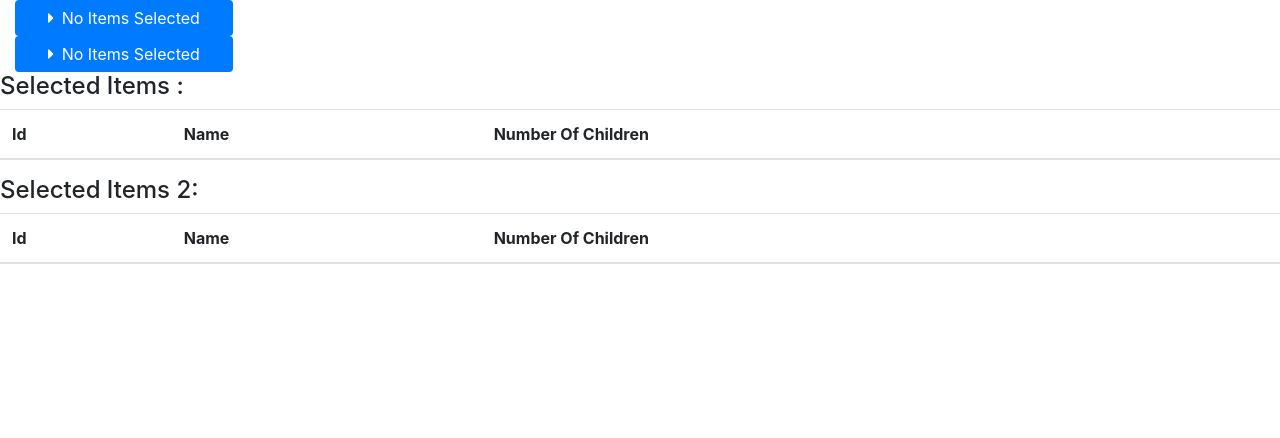
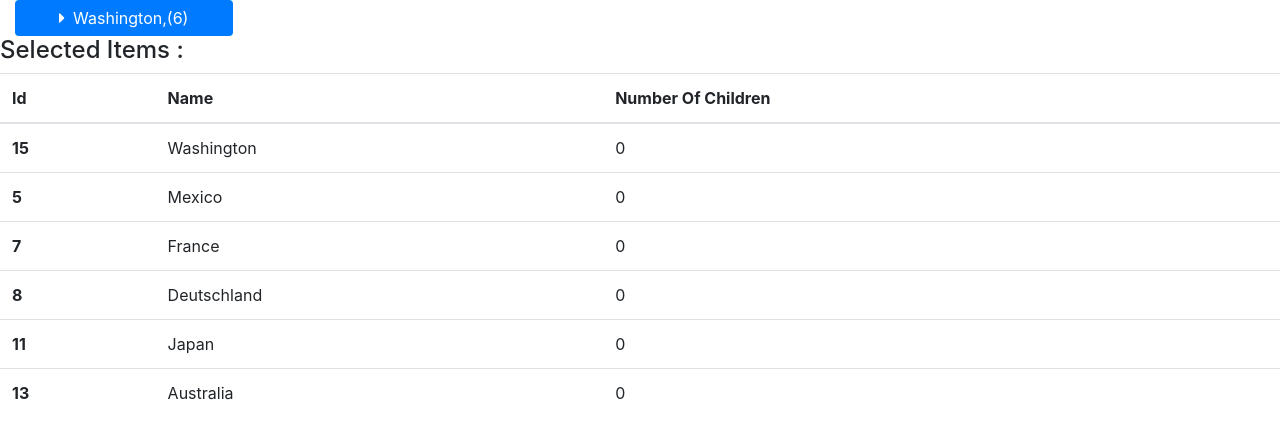
Before and after one commit to Zokelion/ngx-multiselect, an Angular app: page / in a window 1280 px wide. Shown: the top 438 px of the page. Built offline with nearby package versions, Linux system fonts and the light colour scheme.

Commit message:
fix app.html

```diff
--- a/src/app/app.component.html
+++ b/src/app/app.component.html
@@ -2,19 +2,6 @@
     <ngx-multiselect
         (itemSelected)="childSelected($event)"
         [items]="paramItems"
-        [selectAllButtonLabel]="'Select All'"
-        [unSelectAllButtonLabel]="'Unselect All'"
-        [defaultToggleButtonLabel]="'No Items Selected'"
-        [placeholder]="'Search Items'"
-        [toggleBtnClass]="'btn-primary w-75'"
-        [toggleContentClass]="'w-100'"
-        [enableAnimation]="true"
-    ></ngx-multiselect>
-</div>
-<div class="col-3">
-    <ngx-multiselect
-        (itemSelected)="childSelected2($event)"
-        [items]="paramItems2"
         [selectAllButtonLabel]="'Select All'"
         [unSelectAllButtonLabel]="'Unselect All'"
         [defaultToggleButtonLabel]="'No Items Selected'"
@@ -43,22 +30,5 @@
                 </tr>
             </tbody>
         </table>
-        <h4>Selected Items 2:</h4>
-        <table class="table">
-            <thead>
-                <tr>
-                    <th scope="col">Id</th>
-                    <th scope="col">Name</th>
-                    <th scope="col">Number Of Children</th>
-                </tr>
-            </thead>
-            <tbody>
-                <tr *ngFor="let item of selectedItems2">
-                    <th>{{ item.id }}</th>
-                    <td>{{ item.name }}</td>
-                    <td>{{ item.children.length }}</td>
-                </tr>
-            </tbody>
-        </table>
     </div>
 </div>
--- a/src/app/app.component.ts
+++ b/src/app/app.component.ts
@@ -9,13 +9,10 @@ import { Item } from 'src/lib/models/item.model';
 export class AppComponent implements OnInit {
     title = 'ngx-multiselect';
     selectedItems: Item[] = [];
-    selectedItems2: Item[] = [];
     paramItems: Item[] = [];
-    paramItems2: Item[] = [];
 
     ngOnInit() {
-        this.paramItems.push(
-            {
+        this.paramItems.push({
             id: 1,
             name: 'World',
             isSelected: false,
@@ -45,7 +42,7 @@ export class AppComponent implements OnInit {
                                 {
                                     id: 15,
                                     name: 'Washington',
-                                        isSelected: false,
+                                    isSelected: true,
                                     children: []
                                 }
                             ]
@@ -53,7 +50,7 @@ export class AppComponent implements OnInit {
                         {
                             id: 5,
                             name: 'Mexico',
-                                isSelected: false,
+                            isSelected: true,
                             children: []
                         }
                     ]
@@ -66,13 +63,13 @@ export class AppComponent implements OnInit {
                         {
                             id: 7,
                             name: 'France',
-                                isSelected: false,
+                            isSelected: true,
                             children: []
                         },
                         {
                             id: 8,
-                                name: 'Deutschlanddsdqsdqsdqsdqsdqsdqsdqdqsdqdqsdqsdqds',
-                                isSelected: false,
+                            name: 'Deutschland',
+                            isSelected: true,
                             children: []
                         }
                     ]
@@ -91,7 +88,7 @@ export class AppComponent implements OnInit {
                         {
                             id: 11,
                             name: 'Japan',
-                                isSelected: false,
+                            isSelected: true,
                             children: []
                         }
                     ]
@@ -104,72 +101,16 @@ export class AppComponent implements OnInit {
                         {
                             id: 13,
                             name: 'Australia',
-                                isSelected: false,
+                            isSelected: true,
                             children: []
                         }
                     ]
                 }
             ]
-            },
-            {
-                id: 20,
-                name: 'test',
-                isSelected: false,
-                children: []
-            },
-            {
-                id: 21,
-                name: 'test2',
-                isSelected: false,
-                children: []
-            },
-            {
-                id: 24,
-                name: 'test3',
-                isSelected: false,
-                children: []
-            },
-            {
-                id: 26,
-                name: 'test4',
-                isSelected: false,
-                children: []
-            }
-        );
-
-        this.paramItems2.push(
-            {
-                id: 20,
-                name: 'test',
-                isSelected: false,
-                children: []
-            },
-            {
-                id: 21,
-                name: 'test2',
-                isSelected: false,
-                children: []
-            },
-            {
-                id: 24,
-                name: 'test3',
-                isSelected: false,
-                children: []
-            },
-            {
-                id: 26,
-                name: 'test4',
-                isSelected: false,
-                children: []
-            }
-        );
+        });
     }
 
     public childSelected(eventItem: ItemSelectedEvent): void {
         this.selectedItems = eventItem.selectedItems;
     }
-
-    public childSelected2(eventItem2: ItemSelectedEvent): void {
-        this.selectedItems2 = eventItem2.selectedItems;
 }
-}
```
Lines whose indentation alone changed are shown as unchanged.
